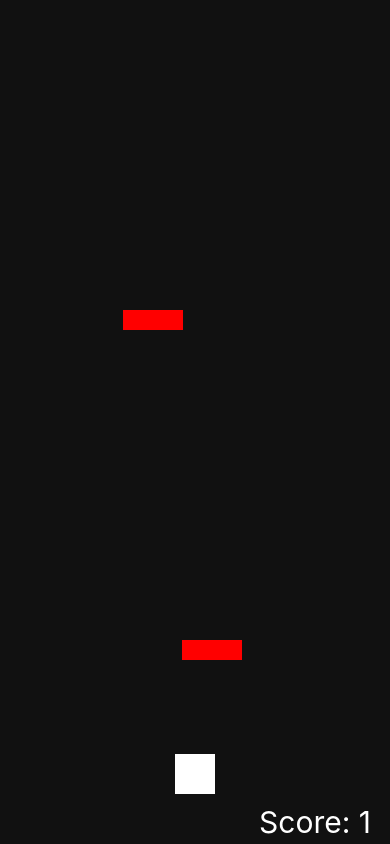
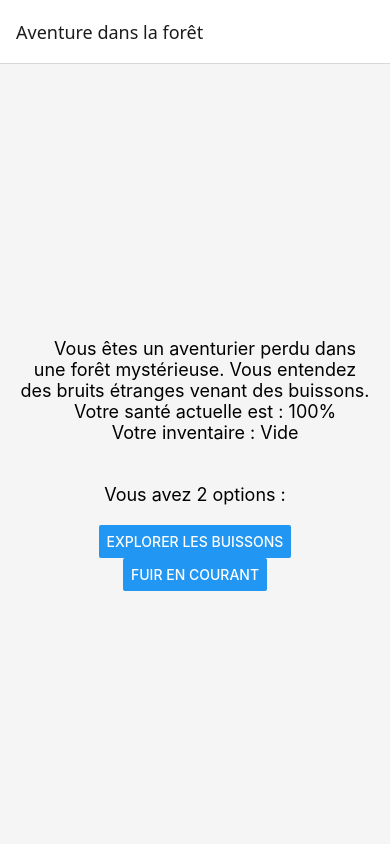
Before and after one commit to raphpay/Stage, a React Native app: screen / in a window 390 px wide. Built offline with nearby package versions, Linux system fonts and the light colour scheme.

Commit message:
j'ai fait un jeux d'aventure

```diff
--- a/App.tsx
+++ b/App.tsx
@@ -1,185 +1,140 @@
-import React, {useEffect, useState} from 'react';
-import {
-  Animated,
-  Dimensions,
-  PanResponder,
-  StyleSheet,
-  Text,
-  View,
-} from 'react-native';
+import {NavigationContainer} from '@react-navigation/native';
+import {createStackNavigator} from '@react-navigation/stack';
+import React, {useState} from 'react';
+import {Alert, Button, ScrollView, StyleSheet, Text, View} from 'react-native';
 
-// Obtenir la largeur et la hauteur de l'écran
-const {width, height} = Dimensions.get('window');
+// Créer le Stack Navigator pour la navigation entre les écrans
+const Stack = createStackNavigator();
 
-// Taille du joueur et des obstacles
-const PLAYER_WIDTH = 40;
-const PLAYER_HEIGHT = 40;
-const OBSTACLE_WIDTH = 60;
-const OBSTACLE_HEIGHT = 20;
+// Écran principal du jeu (où l'histoire commence)
+const GameScreen = ({navigation}) => {
+  const [health, setHealth] = useState(100);
+  const [inventory, setInventory] = useState([]);
 
-export default function App() {
-  const [playerPosition, setPlayerPosition] = useState(
-    new Animated.Value(width / 2 - PLAYER_WIDTH / 2),
-  ); // Position horizontale
-  const [obstacles, setObstacles] = useState([]);
-  const [score, setScore] = useState(0);
-  const [gameOver, setGameOver] = useState(false);
-  const [obstacleSpeed, setObstacleSpeed] = useState(5); // Vitesse initiale des obstacles
-  const [intervalSpeedIncrease] = useState(10000); // Temps pour augmenter la vitesse des obstacles (en ms)
-
-  // Contrôles du joueur
-  const panResponder = PanResponder.create({
-    onMoveShouldSetPanResponder: () => true,
-    onPanResponderMove: (_, gestureState) => {
-      if (!gameOver) {
-        let newPos = gestureState.moveX - PLAYER_WIDTH / 2; // Position centrée sur le doigt
-        if (newPos < 0) newPos = 0; // Limiter à gauche
-        if (newPos > width - PLAYER_WIDTH) newPos = width - PLAYER_WIDTH; // Limiter à droite
-        setPlayerPosition(new Animated.Value(newPos)); // Mettre à jour la position avec un nouvel Animated.Value
+  // Fonction pour afficher un message d'alerte lorsque la santé change
+  const updateHealth = amount => {
+    setHealth(prevHealth => {
+      const newHealth = prevHealth + amount;
+      if (newHealth <= 0) {
+        Alert.alert('Vous êtes mort', 'Votre aventure a pris fin.');
+        return 0;
       }
-    },
-  });
-
-  // Fonction pour créer un obstacle
-  const createObstacle = () => {
-    if (!gameOver) {
-      const left = Math.random() * (width - OBSTACLE_WIDTH); // Position horizontale aléatoire
-      const newObstacle = {
-        left,
-        top: -OBSTACLE_HEIGHT, // Commence hors de l'écran
-        id: Date.now(),
-      };
-      setObstacles(prevObstacles => [...prevObstacles, newObstacle]); // Ajouter un obstacle
-    }
+      return newHealth;
+    });
   };
 
-  // Fonction pour déplacer les obstacles
-  const moveObstacles = () => {
-    if (!gameOver) {
-      setObstacles(prevObstacles => {
-        return prevObstacles
-          .map(obstacle => {
-            const newTop = obstacle.top + obstacleSpeed; // Descendre l'obstacle
-            if (newTop > height) {
-              setScore(prevScore => prevScore + 1); // Augmenter le score quand l'obstacle touche le bas
-              return null; // Supprimer l'obstacle une fois qu'il sort de l'écran
-            }
-
-            // Détection de collision
-            if (
-              newTop >= height - PLAYER_HEIGHT &&
-              obstacle.left < playerPosition._value + PLAYER_WIDTH &&
-              obstacle.left + OBSTACLE_WIDTH > playerPosition._value
-            ) {
-              setGameOver(true); // Fin du jeu en cas de collision
-            }
-
-            return {...obstacle, top: newTop}; // Mettre à jour la position de l'obstacle
-          })
-          .filter(Boolean); // Filtrer les obstacles qui sont hors de l'écran
-      });
-    }
+  // Fonction pour ajouter des objets à l'inventaire
+  const addToInventory = item => {
+    setInventory(prevInventory => [...prevInventory, item]);
   };
 
-  // Mettre à jour les obstacles toutes les 30 ms
-  useEffect(() => {
-    if (!gameOver) {
-      const intervalId = setInterval(moveObstacles, 30);
-      return () => clearInterval(intervalId); // Nettoyage de l'intervalle
-    }
-  }, [obstacles, gameOver, obstacleSpeed]);
+  // Scènes de l'histoire avec les choix
+  const storyText = `
+    Vous êtes un aventurier perdu dans une forêt mystérieuse. Vous entendez des bruits étranges venant des buissons.
+    Votre santé actuelle est : ${health}%
+    Votre inventaire : ${inventory.join(', ') || 'Vide'}
+  `;
 
-  // Créer des obstacles toutes les 2 secondes
-  useEffect(() => {
-    if (!gameOver) {
-      const intervalId = setInterval(createObstacle, 2000);
-      return () => clearInterval(intervalId); // Nettoyage du setInterval
-    }
-  }, [gameOver]);
+  return (
+    <ScrollView contentContainerStyle={styles.container}>
+      <Text style={styles.storyText}>{storyText}</Text>
+      <Text style={styles.storyText}>Vous avez 2 options :</Text>
+      <Button
+        title="Explorer les buissons"
+        onPress={() => {
+          updateHealth(-20); // Perd 20% de santé
+          addToInventory('Clé magique'); // Ajoute un objet à l'inventaire
+          navigation.navigate('ChoiceScreen', {
+            health,
+            inventory,
+            story: 'Vous avez trouvé une clé magique !',
+          });
+        }}
+      />
+      <Button
+        title="Fuir en courant"
+        onPress={() => {
+          updateHealth(-10); // Perd un peu de santé en fuyant
+          navigation.navigate('ChoiceScreen', {
+            health,
+            inventory,
+            story: 'Vous avez pris la fuite !',
+          });
+        }}
+      />
+    </ScrollView>
+  );
+};
 
-  // Accélérer les obstacles toutes les x secondes
-  useEffect(() => {
-    if (!gameOver) {
-      const speedInterval = setInterval(() => {
-        setObstacleSpeed(prevSpeed => prevSpeed + 1); // Augmenter la vitesse des obstacles
-      }, intervalSpeedIncrease); // Augmenter la vitesse toutes les 10 secondes
+// Écran de choix suivant après chaque décision
+const ChoiceScreen = ({route, navigation}) => {
+  const {health, inventory, story} = route.params;
 
-      return () => clearInterval(speedInterval); // Nettoyage de l'intervalle
-    }
-  }, [gameOver]);
+  return (
+    <ScrollView contentContainerStyle={styles.container}>
+      <Text style={styles.storyText}>{story}</Text>
+      <Text style={styles.storyText}>Santé actuelle: {health}%</Text>
+      <Text style={styles.storyText}>
+        Inventaire: {inventory.join(', ') || 'Rien'}
+      </Text>
+      <Button
+        title="Continuer l'aventure"
+        onPress={() => {
+          navigation.navigate('GameScreen'); // Retour à l'écran principal du jeu
+        }}
+      />
+    </ScrollView>
+  );
+};
 
-  // Rendu des obstacles
-  const renderObstacles = obstacles.map(obstacle => (
-    <Animated.View
-      key={obstacle.id}
-      style={[
-        styles.obstacle,
-        {
-          width: OBSTACLE_WIDTH,
-          height: OBSTACLE_HEIGHT,
-          left: obstacle.left,
-          top: obstacle.top,
-        },
-      ]}
-    />
-  ));
-
-  // Message de fin de jeu
-  const renderGameOver = gameOver && (
-    <View style={styles.gameOverContainer}>
-      <Text style={styles.gameOverText}>Game Over!</Text>
-      <Text style={styles.gameOverText}>Score Final: {score}</Text>
+// Écran de fin du jeu
+const EndScreen = () => {
+  return (
+    <View style={styles.container}>
+      <Text style={styles.storyText}>Merci d'avoir joué !</Text>
     </View>
   );
+};
 
+// Application principale avec la navigation
+const App = () => {
   return (
-    <View style={styles.container}>
-      <Text style={styles.score}>Score: {score}</Text>
-      <Animated.View
-        {...panResponder.panHandlers} // Permet de gérer le mouvement du joueur
-        style={[styles.player, {left: playerPosition}]} // Applique la position animée
-      />
-      {renderObstacles}
-      {renderGameOver}
-    </View>
+    <NavigationContainer>
+      <Stack.Navigator initialRouteName="GameScreen">
+        <Stack.Screen
+          name="GameScreen"
+          component={GameScreen}
+          options={{title: 'Aventure dans la forêt'}}
+        />
+        <Stack.Screen
+          name="ChoiceScreen"
+          component={ChoiceScreen}
+          options={{title: "Choix de l'aventurier"}}
+        />
+        <Stack.Screen
+          name="EndScreen"
+          component={EndScreen}
+          options={{title: 'Fin du jeu'}}
+        />
+      </Stack.Navigator>
+    </NavigationContainer>
   );
-}
+};
 
+// Styles du jeu
 const styles = StyleSheet.create({
   container: {
     flex: 1,
-    backgroundColor: '#111',
     justifyContent: 'center',
     alignItems: 'center',
-    position: 'relative',
+    padding: 20,
+    backgroundColor: '#f5f5f5',
   },
-  player: {
-    position: 'absolute',
-    bottom: 50,
-    width: PLAYER_WIDTH,
-    height: PLAYER_HEIGHT,
-    backgroundColor: 'white',
-  },
-  obstacle: {
-    position: 'absolute',
-    backgroundColor: 'red',
-  },
-  score: {
-    alignItems: 'flex-end',
-    top: 400,
-    left: 120,
-    color: 'white',
-    fontSize: 30,
-  },
-  gameOverContainer: {
-    position: 'absolute',
-    top: '40%',
-    left: '10%',
-    width: '80%',
-    alignItems: 'center',
-  },
-  gameOverText: {
-    color: 'white',
-    fontSize: 24,
+  storyText: {
+    fontSize: 18,
+    marginBottom: 20,
+    textAlign: 'center',
   },
 });
+
+export default App;
```
Also changed, not shown: package.json (+6 -1 lines), 2 other files (tests, documents, lock files or other folders).
